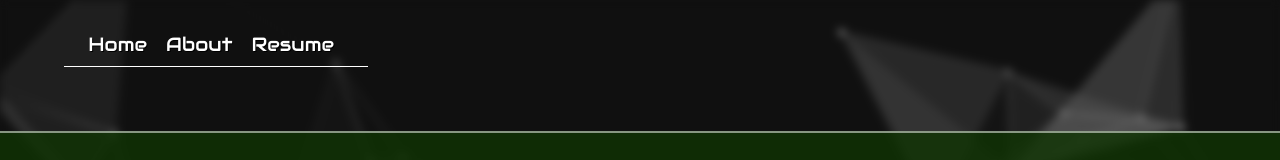
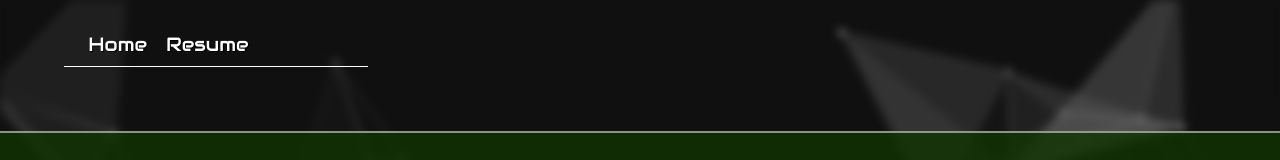
Before and after one commit to akngngr/akingungor.github.io, a plain HTML site: page index.html in a window 1280 px wide. Shown: the top 160 px of the page. Drawn offline with nearby package versions, Linux system fonts and the light colour scheme.

Commit message:
Update index.html

```diff
--- a/index.html
+++ b/index.html
@@ -18,7 +18,6 @@
     <nav>
         <ul>
             <li><a href="/index.html">Home</a></li>
-            <li><a href=#>About</a></li>
             <li><a href="./resume/resume.html">Resume</a></li>
         </ul>
     </nav>
```
